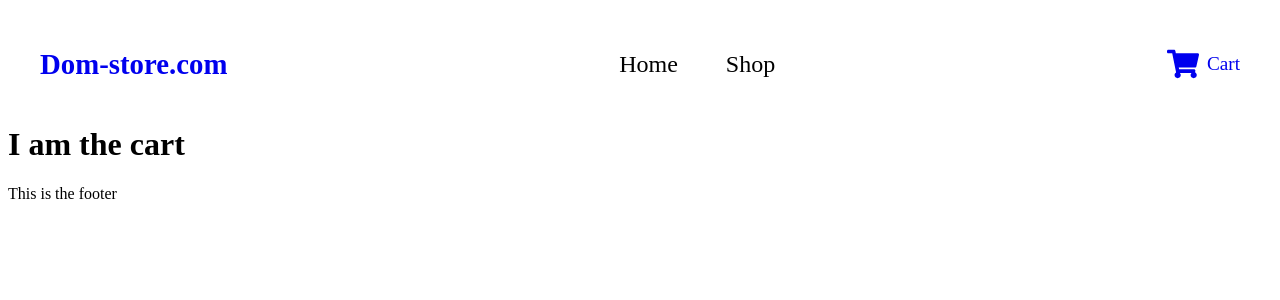
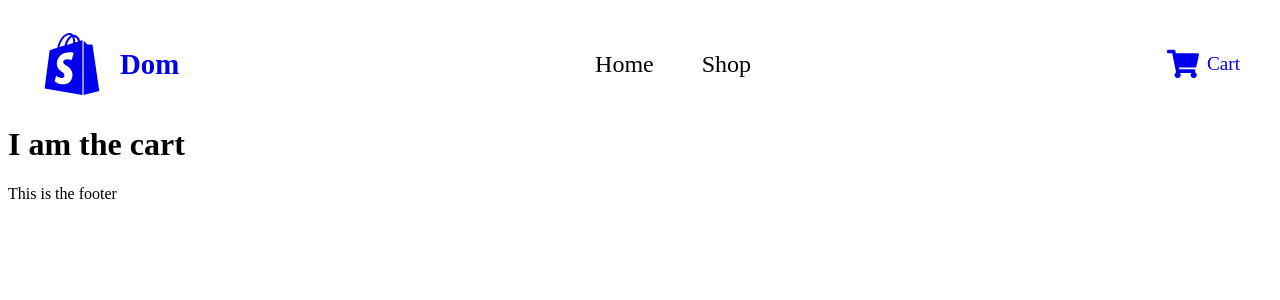
Before and after one commit to MrDomoArigato98/cart, a React (Vite) app in the folder cart/: page /cart in a window 1280 px wide. Shown: the top 300 px of the page. Built offline with nearby package versions, Linux system fonts and the light colour scheme.

Commit message:
Icon for store home page and layout

```diff
--- a/cart/src/components/Navbar.jsx
+++ b/cart/src/components/Navbar.jsx
@@ -1,20 +1,28 @@
 import { NavLink } from "react-router-dom";
 import "../styles/navbar.css";
 import { FaShoppingCart } from "react-icons/fa";
+import { FaShopify } from "react-icons/fa6";
 export default function Navbar() {
   return (
     <nav>
       <NavLink to="/">
-        <h1 className="scalable">Dom-store.com</h1>
+        <div className="nav-link-icon-big scalable">
+          <FaShopify className="icon-big" />
+          <h1>Dom</h1>
+        </div>
       </NavLink>
 
       <div className="nav-middle">
-        <NavLink className="scalable" style={{fontSize:"1.5rem"}} to="/">Home</NavLink>
-        <NavLink className="scalable" style={{fontSize:"1.5rem"}} to="/shop">Shop</NavLink>
+        <NavLink className="scalable" style={{ fontSize: "1.5rem" }} to="/">
+          Home
+        </NavLink>
+        <NavLink className="scalable" style={{ fontSize: "1.5rem" }} to="/shop">
+          Shop
+        </NavLink>
       </div>
 
-      <NavLink  to="/cart" className="nav-link-icon scalable">
-        <FaShoppingCart className="icon" />
+      <NavLink to="/cart" className="nav-link-icon-small scalable">
+        <FaShoppingCart className="icon-small" />
         <span>Cart</span>
       </NavLink>
     </nav>
--- a/cart/src/styles/navbar.css
+++ b/cart/src/styles/navbar.css
@@ -8,13 +8,22 @@ nav {
   font-size: 1.2rem;
 }
 /* Removing Dom-Store */
-nav > a{
-    text-decoration: none;
+nav > a {
+  text-decoration: none;
 }
-.icon {
+/* Icon sizes for navbar, small and header size */
+.icon-small {
   width: 2rem;
   height: 2rem;
 }
+
+.icon-big {
+  width: 4rem;
+  height: 4rem;
+}
+/* Icon sizes for navbar, small and header size */
+
+/* Scalable class to reuse */
 .scalable {
   transition: transform 0.1s ease-in-out;
 }
@@ -22,13 +31,20 @@ nav > a{
 .scalable:hover {
   transform: scale(1.1); /* scales to 110% */
 }
-.nav-link-icon {
+/* Scalable class to reuse */
+.nav-link-icon-small {
   display: flex;
   align-items: center;
   gap: 0.5rem;
   text-decoration: none;
 }
 
+.nav-link-icon-big {
+  display: flex;
+  align-items: center;
+  gap: 1rem;
+  text-decoration: none;
+}
 /* Styling nav middle layout, links and hover */
 .nav-middle {
   display: flex;
```
